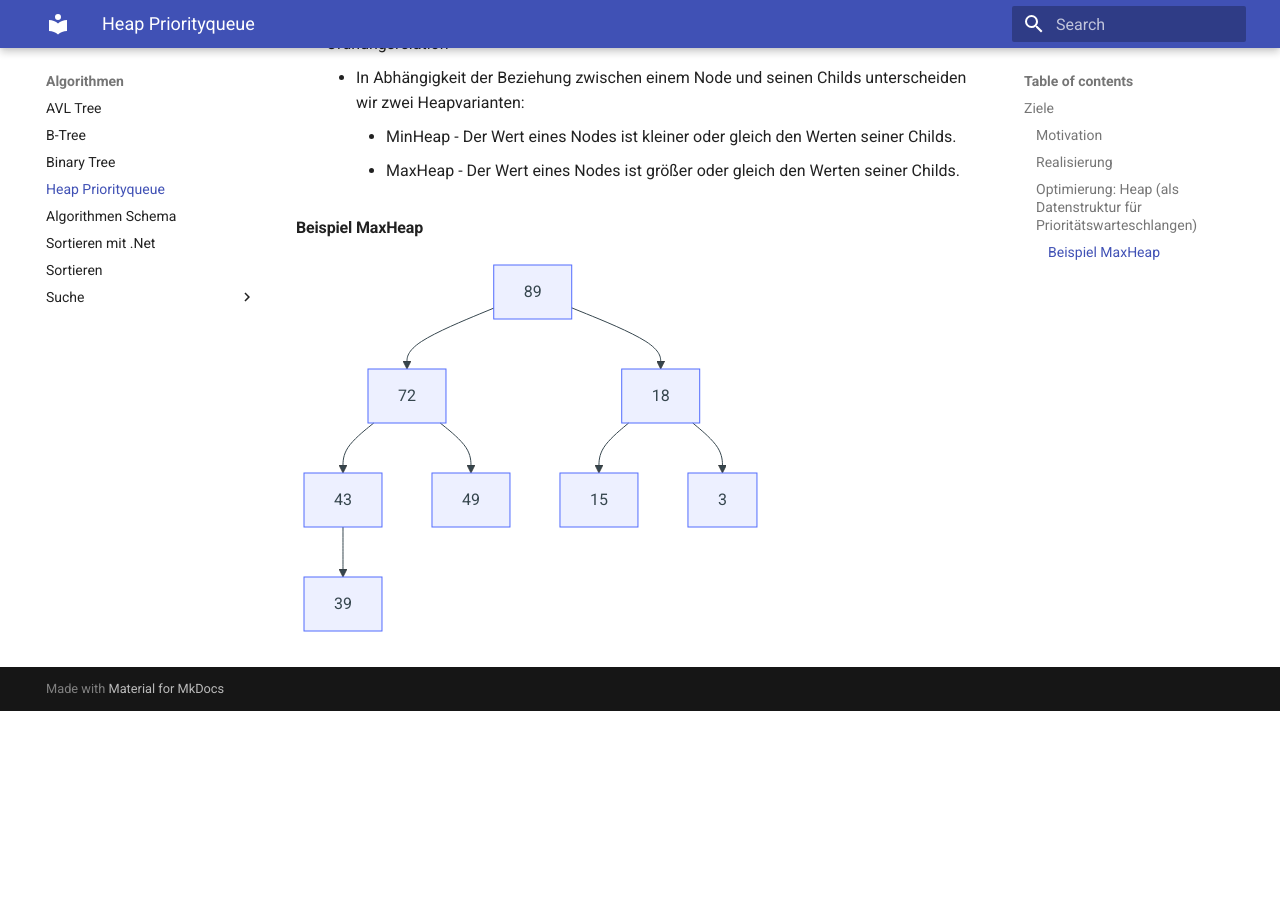
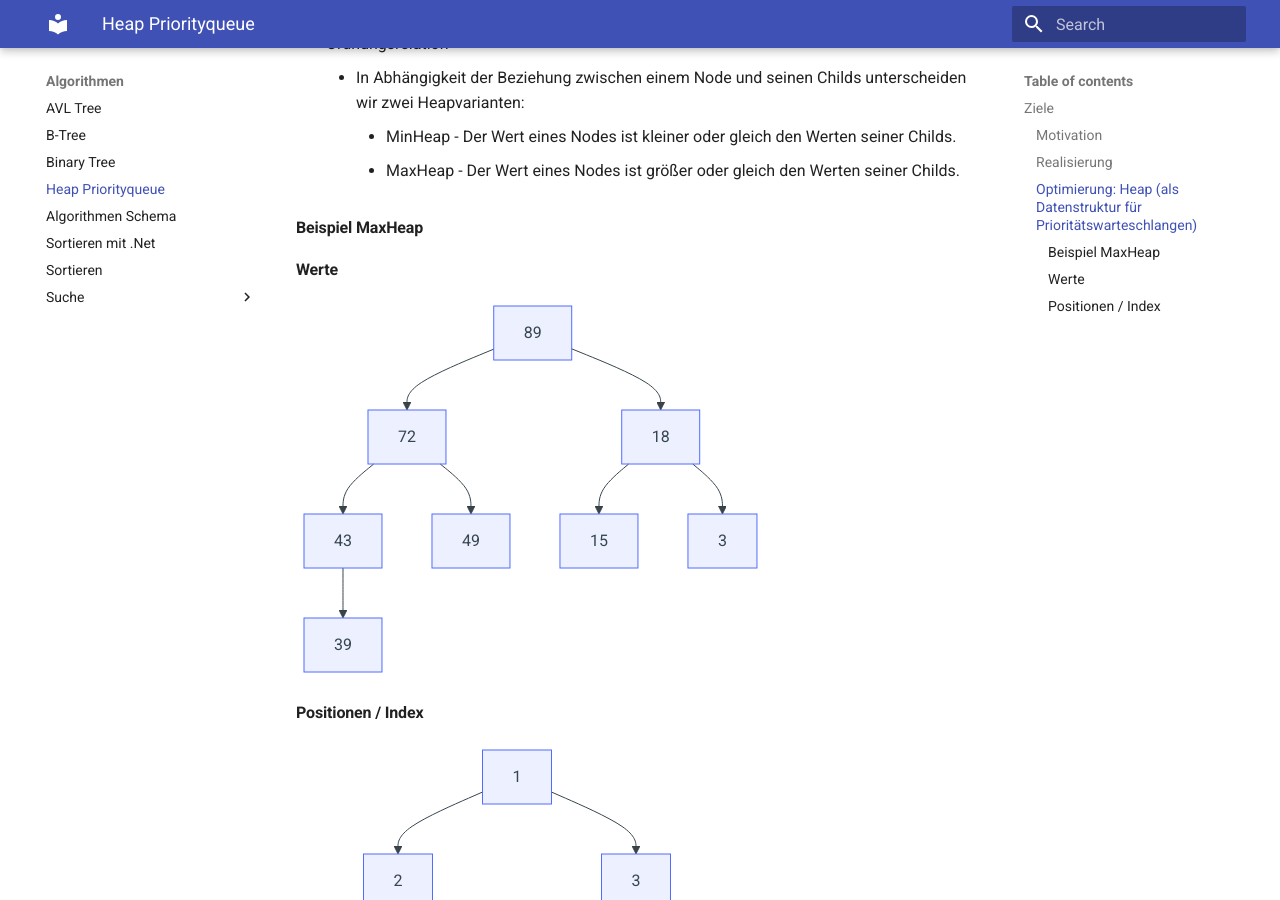
Before and after one commit to tsolenthaler/zbwAlgDs, an MkDocs documentation site: the page built from docs/algorithmen/heap-Priorityqueue.md, in a window 1280 px wide and 900 px high, scrolled down 1838 px. Built offline with MkDocs 1.6.1 and Material for MkDocs 9.7.7, drawn with Linux system fonts in a browser that asks for light colours; before the commit the page ends 2549 px from its top, so only the background shows below that; some of the changed lines change nothing that is shown.

Commit message:
Add values and index sections to MaxHeap example in Heap Priority Queue documentation

````diff
--- a/docs/algorithmen/heap-Priorityqueue.md
+++ b/docs/algorithmen/heap-Priorityqueue.md
@@ -55,6 +55,8 @@
 
 #### Beispiel MaxHeap
 
+#### Werte
+
 ``` mermaid
 flowchart TD
     1[89] --> 2[72]
@@ -65,3 +67,16 @@ flowchart TD
     3 --> 7[3]
     4 --> 8[39]
 ```
+
+#### Positionen / Index
+
+``` mermaid
+flowchart TD
+    1 --> 2
+    1 --> 3
+    2 --> 4
+    2 --> 5
+    3 --> 6
+    3 --> 7
+    4 --> 8
+```
````
